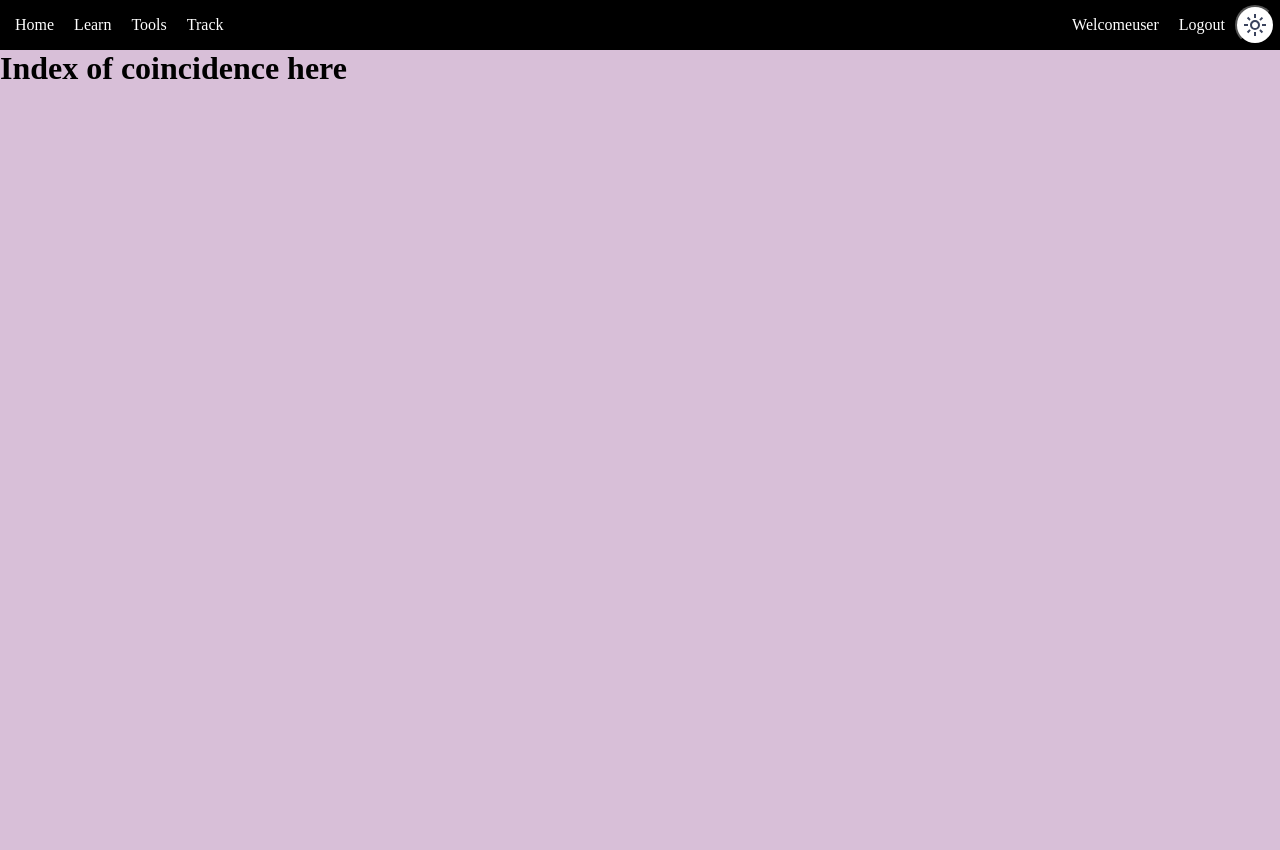
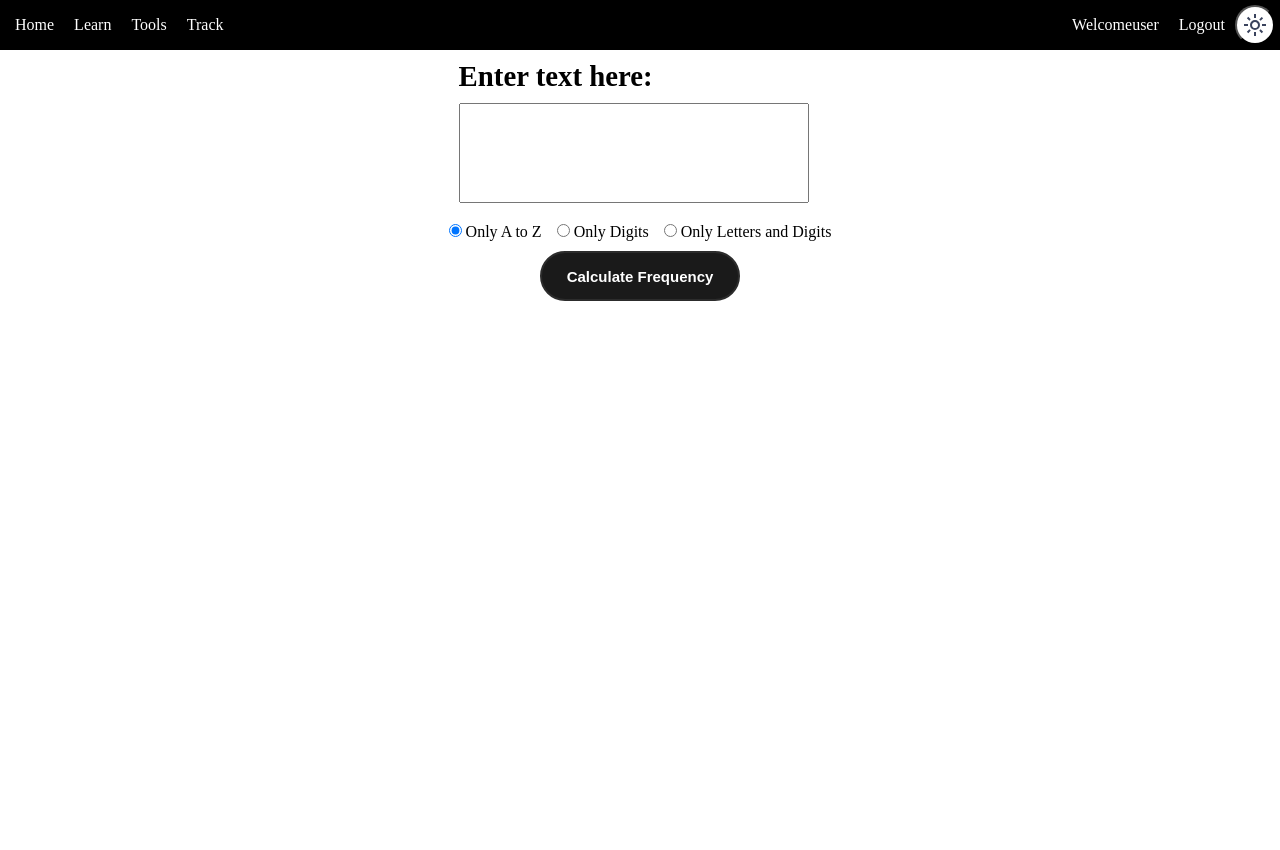
Before and after one commit to ThetPaing-7/Cryptonite, a Flask app: page /indexOfCoincidence in a window 1280 px wide. Before the commit the page ends 79 px from the top, so only its background shows below. Run offline with Flask 3, Linux system fonts and the light colour scheme.

Commit message:
Done IC with style

```diff
--- a/static/css/indexOfCoincidence.css
+++ b/static/css/indexOfCoincidence.css
@@ -1,3 +1,128 @@
+:root{
+    --bg-color: white;
+    --nav-bg-color : black;
+    --nav-text-color: white;
+    --base-variant:white;
+    --primary-color:#3a435d;
+    --dropdown-bg-color:black;
+    --navTextHover:red;
+    --border-color:#2c2c2c;
+    --btn-bg-color:#1a1a1a;
+    --btn-text-color:#fff;
+    --text-color:black;
+    --containerbg-color: #f9f9f9;
+    --result-color:black;
+    --result-hover:#180161;
+    --containerbg-hover-color: #EEF7FF;
+}
+
+.darkmode{
+    --bg-color: rgb(17, 17, 17);
+    --nav-bg-color : rgb(248, 240, 240);
+    --nav-text-color: rgb(16, 15, 15);
+    --base-variant:white;
+    --primary-color:#3a435d;
+    --dropdown-bg-color:white;
+    --navTextHover:red;
+    --border-color:#9faee7;
+    --btn-bg-color:#5b3bb4;
+    --btn-text-color:#fff;
+    --text-color:white;
+    --containerbg-color: #17153B;
+    --result-color:#EF5A6F;
+    --result-hover:#912BBC;
+    --containerbg-hover-color: hsla(243, 46%, 36%, 0.694);
+
+}
+
 body{
-    background-color: thistle;
+  color: var(--text-color);
 }
+
+.grid-container{
+    display: grid;
+    height: 100vh;
+    grid-template-rows: 1fr 4fr ;
+}
+
+.inputSection{
+    grid-area: 1 / 1 / 2 / 2;
+    display: flex;
+    flex-direction: column;
+    align-items: start;
+    justify-content: start;
+    margin: 0 auto;
+}
+
+.displaySection{
+    grid-area: 2 / 1 / 3 / 2 ;
+}
+
+.input{
+    margin: 10px;
+}
+
+#sentence{
+    width: 350px;
+    height: 100px;
+    text-align: left;
+    margin: 10px 0px;
+}
+
+label[for = "sentence"]{
+    font-weight: bold;
+    color: var(--text-color);
+    font-size:  1.8rem;
+}
+
+/* OptionGroup */
+.optionGroup{
+    display: flex;
+    gap: 15px;
+}
+
+/* Hover Btn */
+/* Calcute button */
+.IC-btn {
+  margin: 10px auto;
+  padding: 10px 20px;
+  border: 2px solid var(--border-color);
+  background-color: var(--btn-bg-color);
+  color: var(--btn-text-color);
+  font-size: 1.2rem;
+  cursor: pointer;
+  border-radius: 30px;
+  transition: all 0.4s ease;
+  outline: none;
+  position: relative;
+  overflow: hidden;
+  font-weight: bold;
+  width: 200px;
+  height: 50px;
+  font-size: 15px;
+}
+
+.IC-btn::after {
+  content: "";
+  position: absolute;
+  top: 0;
+  left: 0;
+  width: 100%;
+  height: 100%;
+  background: radial-gradient(
+    circle,
+    rgba(255, 255, 255, 0.25) 0%,
+    rgba(255, 255, 255, 0) 70%
+  );
+  transform: scale(0);
+  transition: transform 0.5s ease;
+}
+
+.IC-btn:hover::after {
+  transform: scale(4);
+}
+
+.IC-btn:hover {
+  border-color: #666666;
+  background: #292929;
+}
--- a/static/css/shiftTester.css
+++ b/static/css/shiftTester.css
@@ -42,7 +42,7 @@ body{
 .grid-container{
     display: grid;
     height: 100vh;
-    grid-template-columns: 2fr 4fr ;
+    grid-template-rows: 1fr 4fr ;
 }
 
 .inputSection{
@@ -52,11 +52,10 @@ body{
     align-items: start;
     justify-content: start;
     margin: 0 auto;
-    margin-top: 150px;
 }
 
 .displaySection{
-    grid-area: 1 / 2 / 2 / 3 ;
+    grid-area: 2 / 1 / 3 / 2 ;
 }
 
 .input{
--- a/static/js/indexOfCoincidence.js
+++ b/static/js/indexOfCoincidence.js
@@ -1 +1,59 @@
-console.log("This works")
+class IndexOfCoincidence {
+  constructor(inputId, resultId, filterName) {
+    this.inputElement = document.getElementById(inputId);
+    this.resultElement = document.getElementById(resultId);
+    this.filterName = filterName;
+  }
+
+  getSelectedFilter() {
+    return document.querySelector(`input[name="${this.filterName}"]:checked`).value;
+  }
+
+  filterText(text, filterOption) {
+    if (filterOption === "onlyletters") {
+      return text.toUpperCase().replace(/[^A-Z]/g, ""); // Only letters
+    } else if (filterOption === "numbersOnly") {
+      return text.replace(/[^0-9]/g, ""); // Only digits
+    } else if (filterOption === "numbersAndLetters") {
+      return text.toUpperCase().replace(/[^A-Z0-9]/g, ""); // Letters and digits
+    }
+    return text; // Default: No filtering
+  }
+
+  calculateIC(text) {
+    const N = text.length;
+    if (N <= 1) return "Not enough data";
+
+    const frequencies = {};
+    for (const char of text) {
+      frequencies[char] = (frequencies[char] || 0) + 1;
+    }
+
+    let numerator = 0;
+    for (const freq of Object.values(frequencies)) {
+      numerator += freq * (freq - 1);
+    }
+
+    const denominator = N * (N - 1);
+
+    return (numerator / denominator).toFixed(6);
+  }
+
+  handleCalculation() {
+    const filterOption = this.getSelectedFilter();
+    let text = this.inputElement.value;
+
+    text = this.filterText(text, filterOption);
+
+    const ic = this.calculateIC(text);
+    this.resultElement.textContent = ic;
+  }
+}
+
+document.addEventListener("DOMContentLoaded", () => {
+  const icCalculator = new IndexOfCoincidence("sentence", "resultID", "filterOption");
+
+  document.getElementById("ICbtn").addEventListener("click", () => {
+    icCalculator.handleCalculation();
+  });
+});
--- a/templates/indexOfCoincidence.html
+++ b/templates/indexOfCoincidence.html
@@ -1,19 +1,54 @@
 {% extends "base.html" %}
 
 {% block title %}
-    Index Of coincidence
+    Index Of Coincidence
 {% endblock %}
 
 <!-- Block for child specific css -->
- {% block extar_css %}
-    <link rel="stylesheet" href="{{ url_for('static', filename = 'css/indexOfCoincidence.css') }}">
- {% endblock %}
+{% block extar_css %}
+    <link rel="stylesheet" href="{{ url_for('static', filename='css/indexOfCoincidence.css') }}">
+{% endblock %}
 
 <!-- Block for child specific js -->
 {% block extra_js %}
-    <script src="{{ url_for('static', filename = 'js/indexOfCoincidence.js') }}" defer></script>
+    <script src="{{ url_for('static', filename='js/indexOfCoincidence.js') }}" defer></script>
 {% endblock %}
 
 {% block main %}
-    <h1>Index of coincidence here</h1>
+    <div class="grid-container">
+        <!-- Input Section -->
+        <div class="inputSection">
+            <!-- Text Input -->
+            <div class="input">
+                <label for="sentence">Enter text here:</label><br>
+                <input type="text" id="sentence" name="sentence" required>
+            </div>
+
+            <!-- Filter Options -->
+            <div class="optionGroup">
+                <div>
+                    <input type="radio" id="onlyletters" name="filterOption" value="onlyletters" checked>
+                    <label for="onlyletters">Only A to Z</label>
+                </div>
+
+                <div>
+                    <input type="radio" id="numbersOnly" name="filterOption" value="numbersOnly">
+                    <label for="numbersOnly">Only Digits</label>
+                </div>
+
+                <div>
+                    <input type="radio" id="numbersAndLetters" name="filterOption" value="numbersAndLetters">
+                    <label for="numbersAndLetters">Only Letters and Digits</label>
+                </div>
+            </div>
+
+            <!-- Calculate Button -->
+            <button id="ICbtn" class="IC-btn">Calculate Frequency</button>
+        </div>
+
+        <!-- Display Section -->
+        <div class="displaySection">
+            <div id="resultID"></div>
+        </div>
+    </div>
 {% endblock %}
```
Also changed, not shown: static/js/frequencyAnalysis.js (+10 -43 lines), templates/frequencyAnalysis.html (+7 -9 lines), templates/shiftTester.html (+12 -9 lines).
